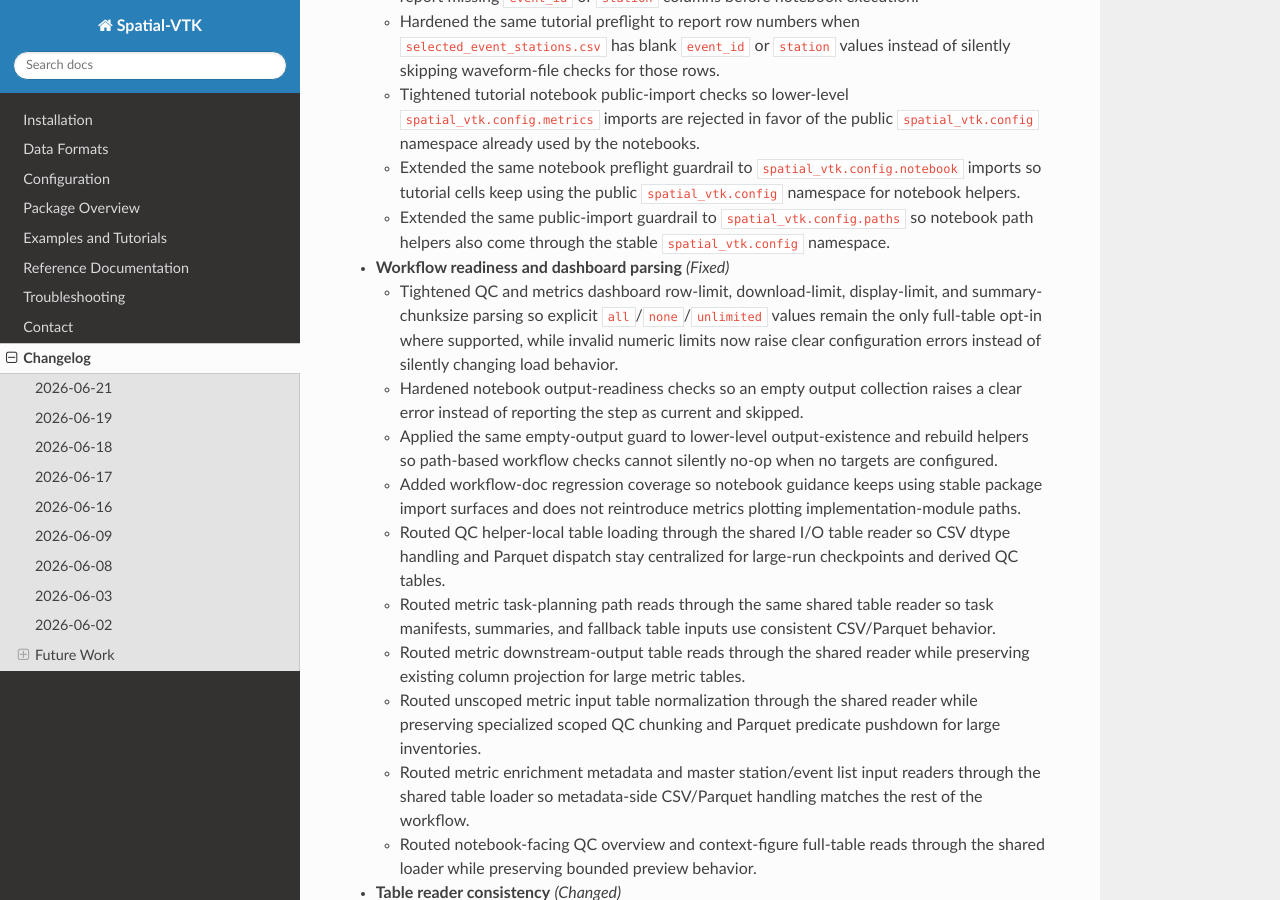
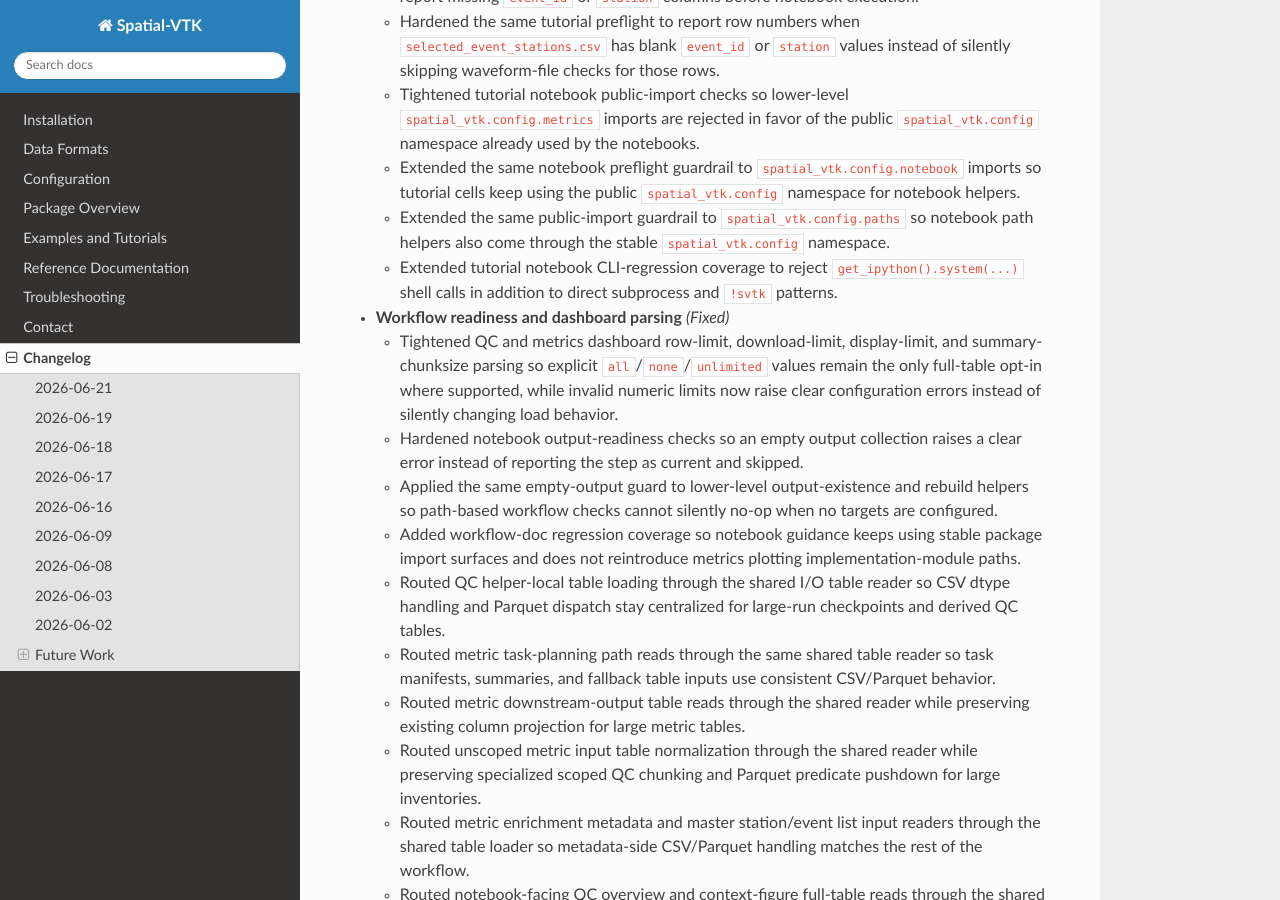
Before and after one commit to bcbirkel/spatial-vtk, a Sphinx documentation site: the page built from docs/changelog.rst, in a window 1280 px wide and 900 px high, scrolled down 2061 px. Built offline with Sphinx 7.4.7 and the Read the Docs theme 3.1.0, drawn with Linux system fonts in a browser that asks for light colours.

Commit message:
Guard tutorial notebooks against IPython shell calls

```diff
--- a/docs/changelog.rst
+++ b/docs/changelog.rst
@@ -110,6 +110,9 @@ Changelog
   - Extended the same public-import guardrail to
     ``spatial_vtk.config.paths`` so notebook path helpers also come through
     the stable ``spatial_vtk.config`` namespace.
+  - Extended tutorial notebook CLI-regression coverage to reject
+    ``get_ipython().system(...)`` shell calls in addition to direct subprocess
+    and ``!svtk`` patterns.
 
 - **Workflow readiness and dashboard parsing** *(Fixed)*
 
```
Also changed, not shown: 1 other file.
